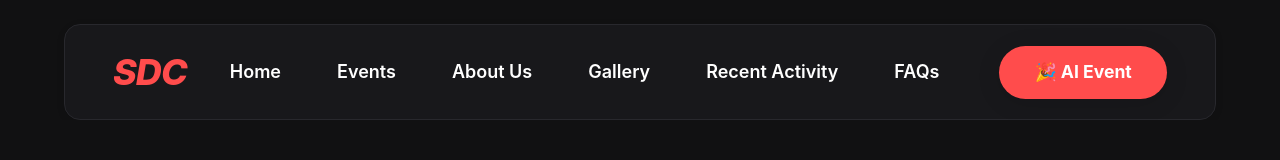
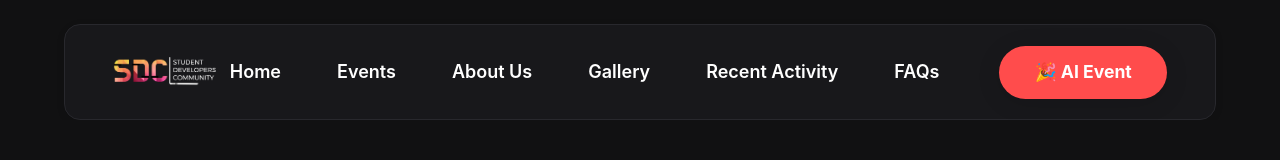
Before and after one commit to sdc-snist/sdc-web, a React (Vite) app: page / in a window 1280 px wide. Shown: the top 160 px of the page. Built offline with nearby package versions, Linux system fonts and the light colour scheme.

Commit message:
added logo to navbar
added logo to navbar

```diff
--- a/src/components/Navbar.jsx
+++ b/src/components/Navbar.jsx
@@ -1,6 +1,6 @@
 // Navbar.jsx
 import React, { useState } from "react";
-import logo from "../assets/sdc.png";
+import logo from "../assets/sdc-white.png";
 import { useNavigate } from "react-router-dom";
 
 const Navbar = ({ onLinkClick, refs }) => {
@@ -15,12 +15,10 @@ const Navbar = ({ onLinkClick, refs }) => {
   <nav className="navbar mx-auto mt-2 md:mt-6 bg-black/40 backdrop-blur-md shadow-lg border border-[var(--color-border)] rounded-2xl max-w-6xl">
       <div className="max-w-7xl mx-auto px-6 sm:px-8 lg:px-12">
         <div className="flex items-center justify-between h-14">
-          {/* SDC Text Logo */}
+          {/* SDC Logo Image */}
           <div className="flex-shrink-0">
             <button onClick={() => navigate("/")} className="flex items-center">
-              <span className="italic text-[var(--color-primary)] text-4xl font-extrabold tracking-tight" style={{fontFamily: 'Inter, Segoe UI, Arial, sans-serif'}}>
-                SDC
-              </span>
+              <img src={logo} alt="SDC Logo" className="h-12 w-auto" style={{maxHeight: '48px'}} />
             </button>
           </div>
 
```
Also changed, not shown: src/assets/SDCImages/Picture6 (1).jpg (deleted).
